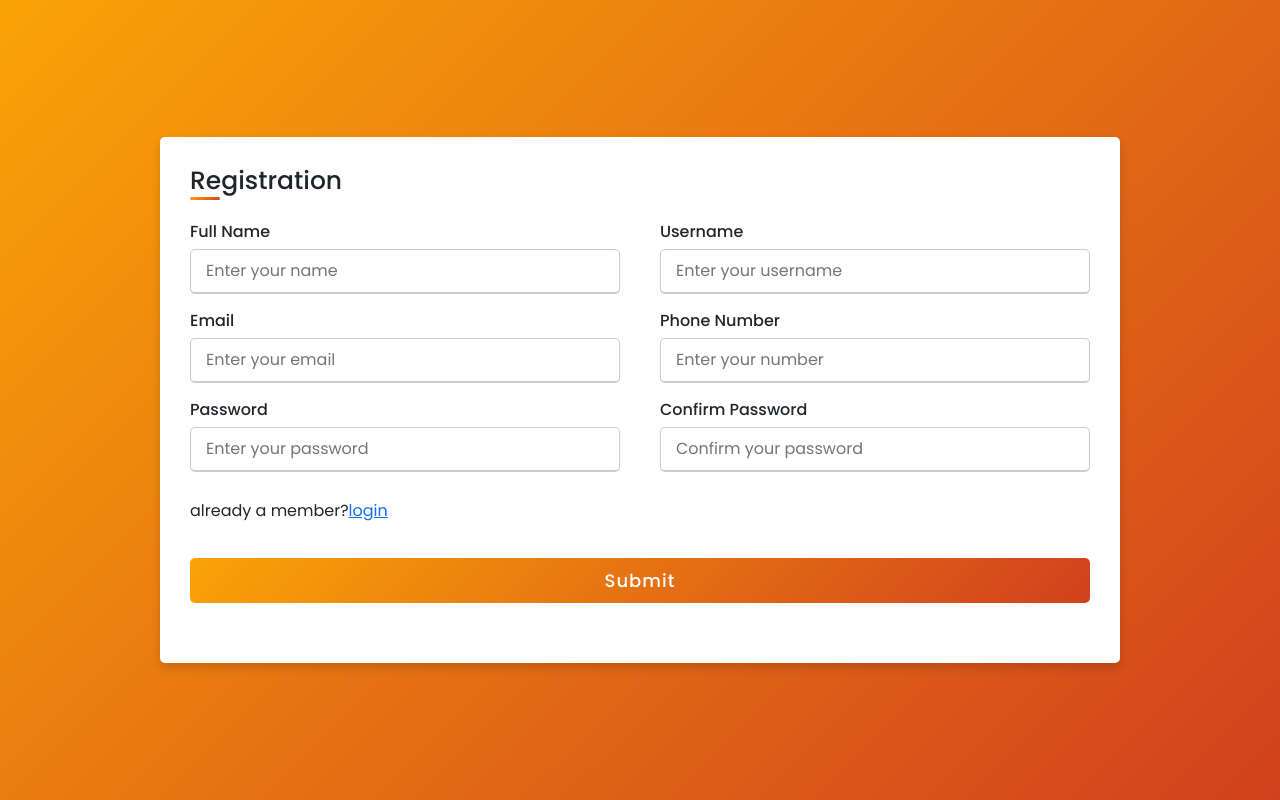
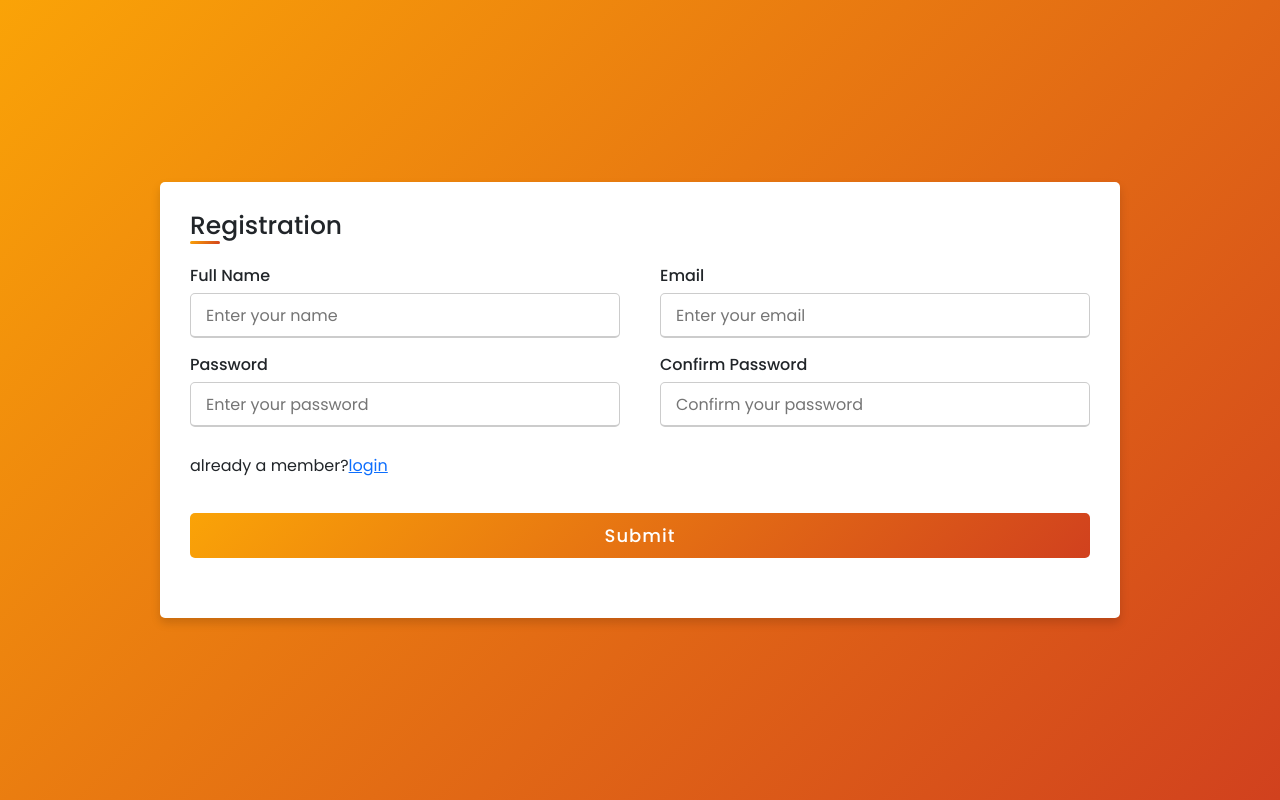
Before and after one commit to anaskhan279/frontend, a React (Create React App) app: page / in a window 1280 px wide. Built offline with nearby package versions, Linux system fonts and the light colour scheme.

Commit message:
updated signup form

```diff
--- a/src/components/Signup.jsx
+++ b/src/components/Signup.jsx
@@ -13,16 +13,8 @@ function Signup() {
                             <input type="text" name="fullname" placeholder="Enter your name" required />
                         </div>
                         <div class="input-box">
-                            <span class="details">Username</span>
-                            <input type="text" name="username" placeholder="Enter your username" required />
-                        </div>
-                        <div class="input-box">
                             <span class="details">Email</span>
                             <input type="text" name="email" placeholder="Enter your email" required />
-                        </div>
-                        <div class="input-box">
-                            <span class="details">Phone Number</span>
-                            <input type="text" name="phone" placeholder="Enter your number" required />
                         </div>
                         <div class="input-box">
                             <span class="details">Password</span>
```
